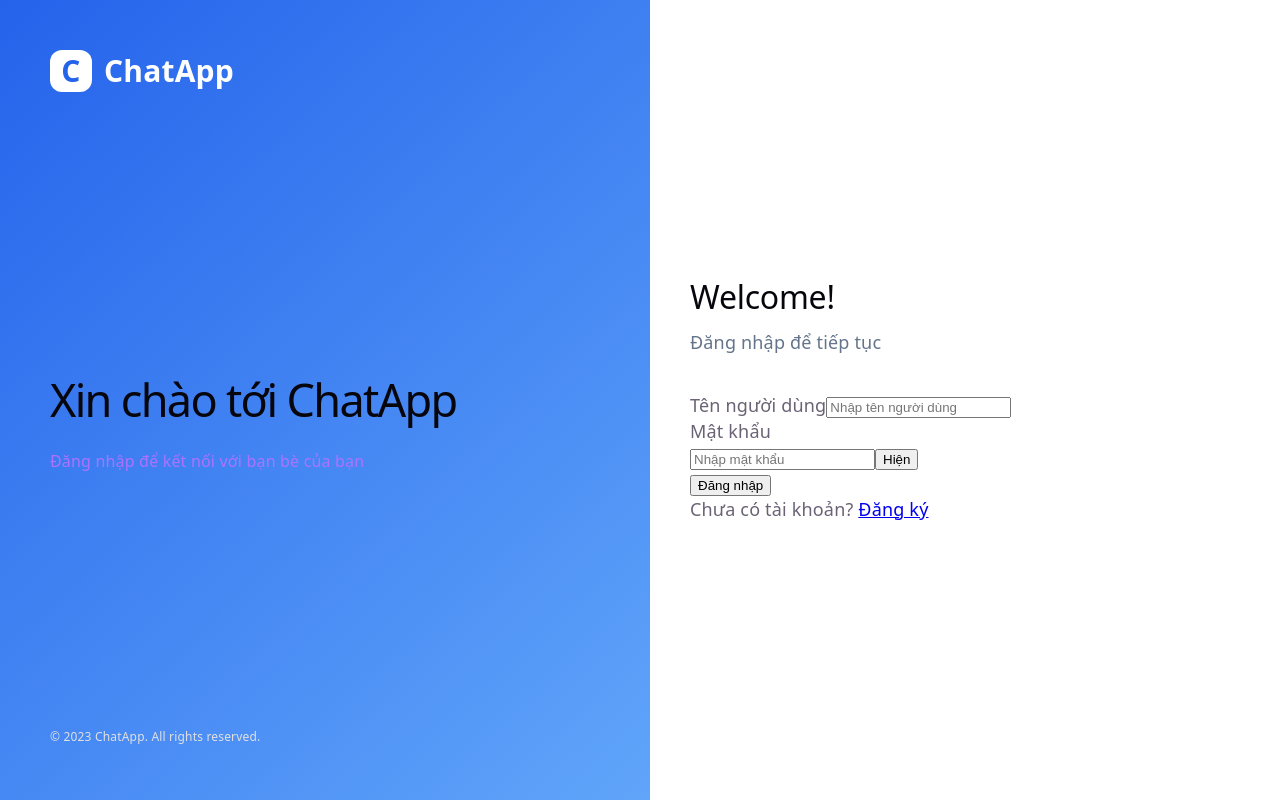
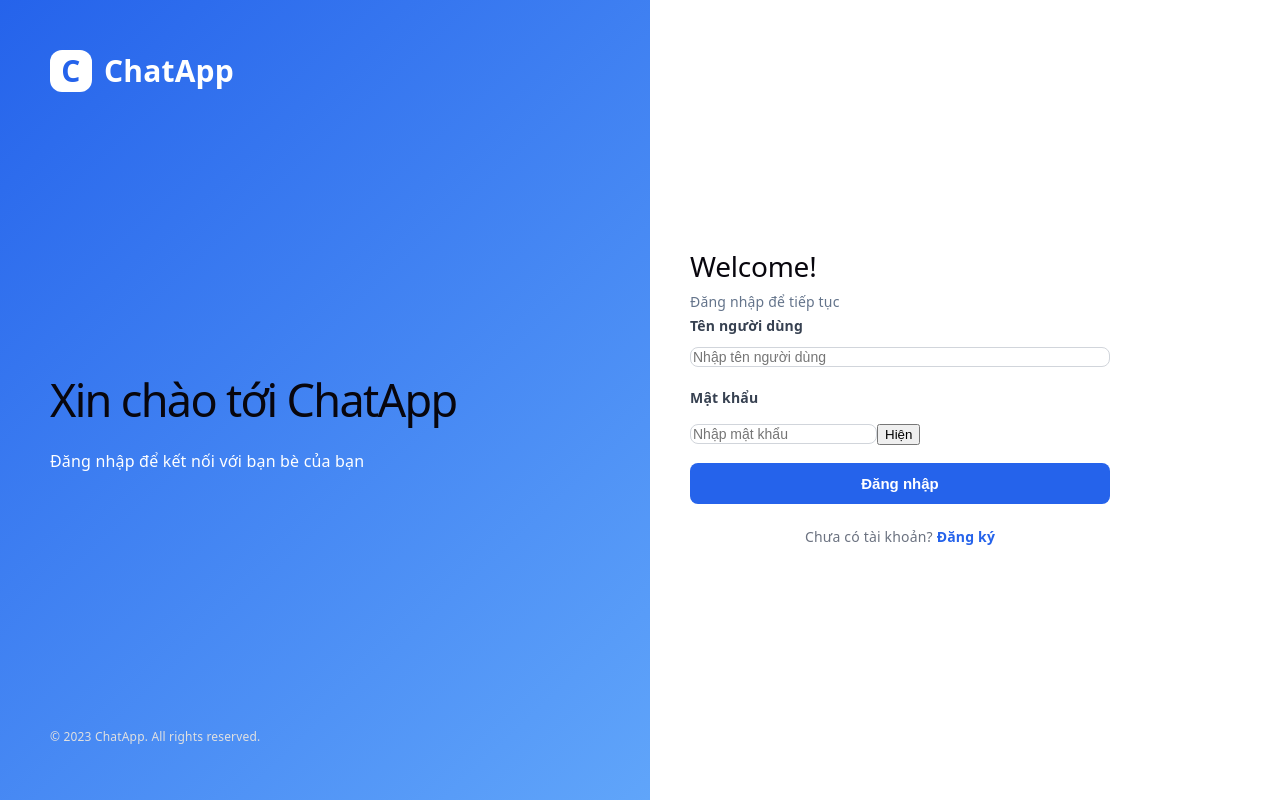
Before and after one commit to linh-1279/FrontEnd_ChatApp, a React (Vite) app: page /login in a window 1280 px wide. Built offline with nearby package versions, Linux system fonts and the light colour scheme.

Commit message:
chinh sua giao dien, login

```diff
--- a/src/App.tsx
+++ b/src/App.tsx
@@ -1,8 +1,19 @@
-import { RouterProvider } from 'react-router-dom'
+import { Routes,Route, Navigate } from 'react-router-dom'
 import router from './app/router'
+import LoginPage from './features/auth/pages/LoginPage'
+import RegisterPage from './features/auth/pages/RegisterPage'
+import ChatPage from './pages/ChatPage'
 
 function App() {
-    return <RouterProvider router={router} />
+    return (
+    <Routes>
+        <Route path="/login" element={<LoginPage />} />
+        <Route path="/register" element={<RegisterPage />} />
+        <Route path="/chat" element={<ChatPage />} />
+        <Route path="*" element={<Navigate to= "/login" />} />
+
+    </Routes>
+    )
 }
 
 export default App
--- a/src/features/auth/auth.css
+++ b/src/features/auth/auth.css
@@ -46,7 +46,7 @@
 .auth-intro p{
     font-size: 16px;
     line-height: 1.8;
-    color: #ae72ff;
+    color: white;
 }
 
 .auth-footer{
@@ -63,20 +63,104 @@
 }
 
 .auth-form{
-    width: 100%;
-    max-width: 420px;
-}
+    width: min(100% - 32px, 420px);
+    box-sizing: border-box;
+  }
 
 .auth-form h2{
-    font-size: 32px;
-    margin-bottom: 12px;
+    font-size: clamp(22px, 3vw, 28px);
 }
 
 .auth-subtitle{
     color: #64748b;
-    margin-bottom: 35px;
     line-height: 1.6;
+    font-size: clamp(12px, 1.5vw, 14px);
 }
+/* Form fields */
+.form-group {
+  display: flex;
+  flex-direction: column;
+  gap: 8px;
+  margin-bottom: 18px;
+}
+
+.form-group label {
+  font-size: clamp(12px, 1.5vw, 14px);
+  font-weight: 600;
+  color: #374151;
+}
+
+.form-group input {
+  font-size: clamp(10px, 1.5vw, 12px);
+  border: 1px solid #d1d5db;
+  border-radius: 8px;
+  font-size: clamp(13px, 1.5vw, 14px);
+  box-sizing: border-box;
+  outline: none;
+}
+
+.form-group input:focus {
+  border-color: #2563eb;
+}
+
+/* Buttons */
+.btn {
+  border: none;
+  border-radius: 8px;
+  padding: 12px 16px;
+  font-size: clamp(13px, 1.5vw, 15px);
+  font-weight: 600;
+  cursor: pointer;
+}
+
+.btn-primary {
+  width: 100%;
+  color: white;
+  background-color: #2563eb;
+}
+
+.btn-primary:hover {
+  background-color: #1d4ed8;
+}
+
+/* Messages */
+.error-message {
+  color: #dc2626;
+  font-size: 13px;
+  margin-bottom: 12px;
+}
+
+.success-message {
+  color: #16a34a;
+  font-size: 13px;
+  margin-bottom: 12px;
+}
+
+/* Auth links */
+.auth-switch {
+  margin-top: 20px;
+  text-align: center;
+  font-size: clamp(12px, 1.5vw, 14px);
+  color: #6b7280;
+}
+
+.auth-switch a {
+  color: #2563eb;
+  font-weight: 600;
+  text-decoration: none;
+}
+
+.auth-switch a:hover {
+  text-decoration: underline;
+}
+
+@media (max-width: 480px){
+  .auth-form{
+    padding: 24px 18px;
+  }
+}
+
+
 
 /* PROFILE */
 
--- a/src/features/auth/pages/LoginPage.tsx
+++ b/src/features/auth/pages/LoginPage.tsx
@@ -9,6 +9,7 @@ import { loginAccount } from './../../../services/authService'
 
 import AuthLayout from './../../../components/AuthLayout'
 import PasswordInput from './../../../components/PasswordInput'
+import '../../auth/auth.css'
 
 function LoginPage() {
     const [username, setUsername] = useState('')
@@ -31,10 +32,11 @@ function LoginPage() {
 
         try{
             setLoading(true);
-            const data = await loginAccount(username.trim(), password);
+            setError('')
+            const response = await loginAccount(username.trim(), password);
             dispatch(login({ user: { username: username.trim() },
-            reLoginCode: data.RE_LOGIN_CODE}));
-            navigate('/profile');
+            reLoginCode: response.RE_LOGIN_CODE}))
+            navigate('/chat');
         }
     catch(err){
         if(err instanceof Error){
--- a/src/features/auth/pages/ProfilePage.tsx
+++ b/src/features/auth/pages/ProfilePage.tsx
@@ -4,6 +4,7 @@ import { logout } from './../../../features/auth/authSlice'
 import { useAppSelector, useAppDispatch } from './../../../app/hooks'
 
 import EditProfileForm from './../components/EditProfileForm'
+import '../../auth/auth.css'
 
 function ProfilePage(){
     const user = useAppSelector((state) => state.auth.user)
--- a/src/features/auth/pages/RegisterPage.tsx
+++ b/src/features/auth/pages/RegisterPage.tsx
@@ -6,6 +6,8 @@ import { registerAccount } from './../../../services/authService'
 
 import AuthLayout from './../../../components/AuthLayout'
 import PasswordInput from './../../../components/PasswordInput'
+import '../../auth/auth.css'
+
 
 function RegisterPage(){
         const [name, setName] = useState('')
@@ -31,8 +33,8 @@ function RegisterPage(){
             return;
         }
 
-        if(!/^[a-zA-z0-9]+$/.test(password)){
-            setError('Tên người dùng không được chứa ký tự đặc biệt, chỉ chứa chữ cái, số');
+        if(!/^[a-zA-z0-9_]+$/.test(password)){
+            setError('Tên người dùng chỉ được chứa chữ cái, số. và dấu gạch dưới');
             return;
         }
 
@@ -48,10 +50,7 @@ function RegisterPage(){
             setError('Mật khẩu phải có ít nhất 1 chữ in hoa');
             return;
         }
-        if(!/[^a-zA-z0-9]/.test(password)){
-            setError('Mật khẩu phải có ít nhất 1 ký tự đặc biệt');
-            return;
-        }
+
         try{
             setLoading(true);
             await registerAccount(username.trim(), password);
--- a/src/features/messages/components/ChatWindow.tsx
+++ b/src/features/messages/components/ChatWindow.tsx
@@ -2,6 +2,7 @@ import { useEffect, useRef } from 'react'
 import MessageInput from './MessageInput'
 import type { ChatMessage } from '../messageTypes'
 import MessageList from './MessageList'
+import '../messages.css'
 
 type ChatWindowProps = {
     messages: ChatMessage[]
--- a/src/features/messages/components/MessageBubble.tsx
+++ b/src/features/messages/components/MessageBubble.tsx
@@ -1,4 +1,5 @@
 import type { ChatMessage } from '../messageTypes'
+import '../messages.css'
 
 type MessageBubbleProps = {
     message: ChatMessage
--- a/src/features/messages/components/MessageInput.tsx
+++ b/src/features/messages/components/MessageInput.tsx
@@ -1,4 +1,5 @@
 import { useState } from 'react'
+import '../messages.css'
 
 type MessageInputProps = {
     onSend: (content: string) => void
--- a/src/features/messages/components/MessageList.tsx
+++ b/src/features/messages/components/MessageList.tsx
@@ -1,5 +1,6 @@
 import type { ChatMessage } from '../messageTypes'
 import MessageBubble from './MessageBubble'
+import '../messages.css'
 
 // Các dữ liệu cần nhận để hiển thị danh sách tin nhắn
 type MessageListProps = {
--- a/src/main.tsx
+++ b/src/main.tsx
@@ -5,6 +5,7 @@ import { Provider } from 'react-redux'
 import store from './app/store'
 import App from './App'
 import './index.css'
+import { BrowserRouter } from 'react-router-dom'
 
 // Tìm phần tử root trong index.html
 const rootElement = document.getElementById('root')
@@ -18,7 +19,9 @@ if (!rootElement) {
 createRoot(rootElement).render(
     <StrictMode>
         <Provider store={store}>
+            <BrowserRouter>
             <App />
+            </BrowserRouter>
         </Provider>
     </StrictMode>
 )
--- a/src/style/auth.css
+++ b/src/style/auth.css
@@ -63,17 +63,99 @@
 }
 
 .auth-form{
-    width: 100%;
-    max-width: 420px;
-}
+    width: min(100% - 32px, 420px);
+    box-sizing: border-box;
+  }
 
 .auth-form h2{
-    font-size: 32px;
-    margin-bottom: 12px;
+    font-size: clamp(22px, 3vw, 28px);
 }
 
 .auth-subtitle{
     color: #64748b;
-    margin-bottom: 35px;
     line-height: 1.6;
+    font-size: clamp(12px, 1.5vw, 14px);
 }
+/* Form fields */
+.form-group {
+  display: flex;
+  flex-direction: column;
+  gap: 8px;
+  margin-bottom: 18px;
+}
+
+.form-group label {
+  font-size: clamp(12px, 1.5vw, 14px);
+  font-weight: 600;
+  color: #374151;
+}
+
+.form-group input {
+  font-size: clamp(10px, 1.5vw, 12px);
+  border: 1px solid #d1d5db;
+  border-radius: 8px;
+  font-size: clamp(13px, 1.5vw, 14px);
+  box-sizing: border-box;
+  outline: none;
+}
+
+.form-group input:focus {
+  border-color: #2563eb;
+}
+
+/* Buttons */
+.btn {
+  border: none;
+  border-radius: 8px;
+  padding: 12px 16px;
+  font-size: clamp(13px, 1.5vw, 15px);
+  font-weight: 600;
+  cursor: pointer;
+}
+
+.btn-primary {
+  width: 100%;
+  color: white;
+  background-color: #2563eb;
+}
+
+.btn-primary:hover {
+  background-color: #1d4ed8;
+}
+
+/* Messages */
+.error-message {
+  color: #dc2626;
+  font-size: 13px;
+  margin-bottom: 12px;
+}
+
+.success-message {
+  color: #16a34a;
+  font-size: 13px;
+  margin-bottom: 12px;
+}
+
+/* Auth links */
+.auth-switch {
+  margin-top: 20px;
+  text-align: center;
+  font-size: clamp(12px, 1.5vw, 14px);
+  color: #6b7280;
+}
+
+.auth-switch a {
+  color: #2563eb;
+  font-weight: 600;
+  text-decoration: none;
+}
+
+.auth-switch a:hover {
+  text-decoration: underline;
+}
+
+@media (max-width: 480px){
+  .auth-form{
+    padding: 24px 18px;
+  }
+}
```
